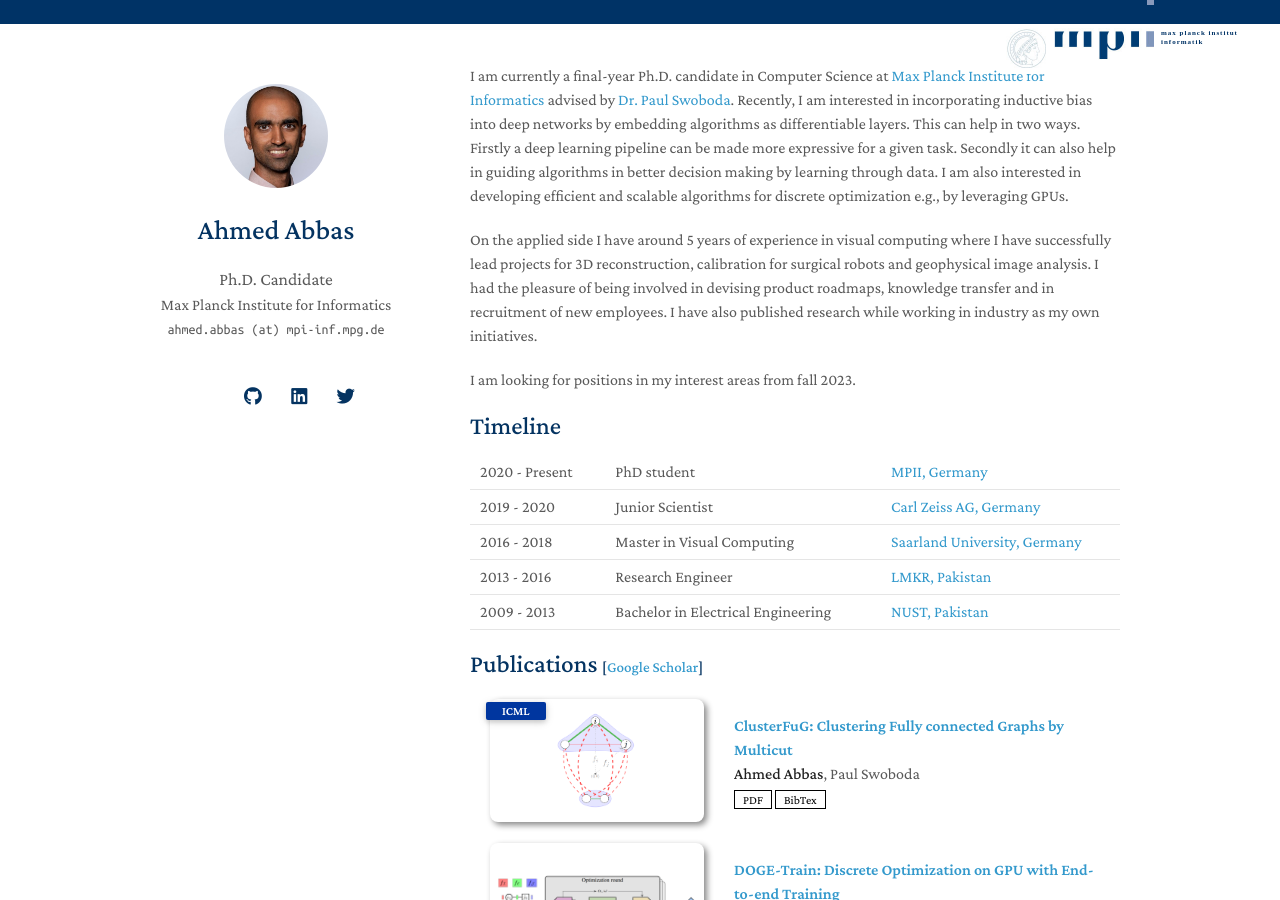
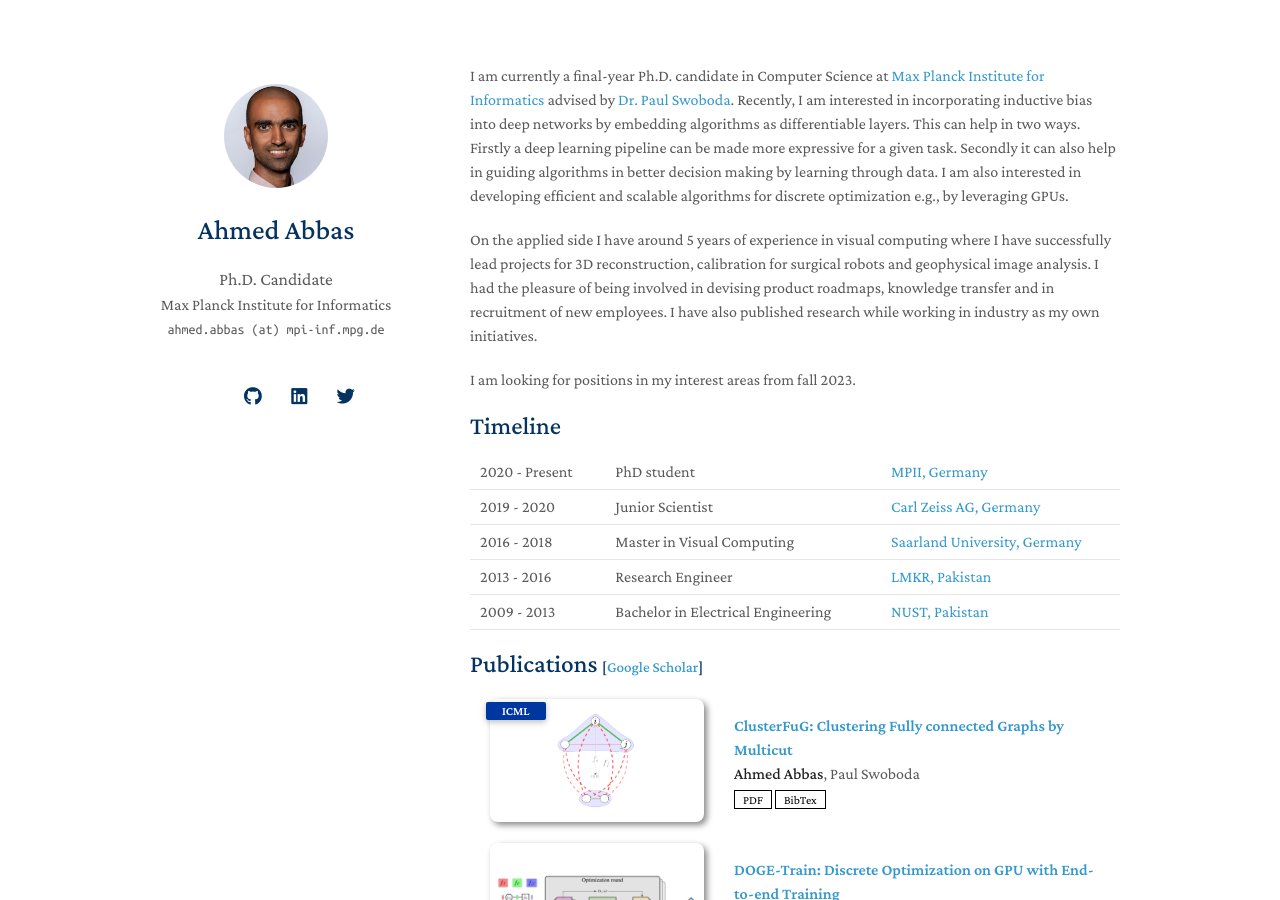
Before and after one commit to aabbas90/aabbas90.github.io, a Jekyll site: the page built from index.md, in a window 1280 px wide and 900 px high. Built offline with Jekyll 4.4.1, drawn with Linux system fonts in a browser that asks for light colours; nearby versions of some CDN libraries; a style sheet for code colours, icons or effects is not loaded.

Commit message:
Update _config.yml

```diff
--- a/_config.yml
+++ b/_config.yml
@@ -11,7 +11,7 @@ canonical: https://www.mpi-inf.mpg.de/~ahabbas/
 description: My research work revolves around the intersection of two exciting domains of discrete optimization and deep learning with applications in computer vision and machine learning.
 
 # The option is used to enable the MPI Informatics template.
-enable_mpi_logo: true
+enable_mpi_logo: false
 
 # The option is used to show the last update time.
 enable_last_update: false
```
